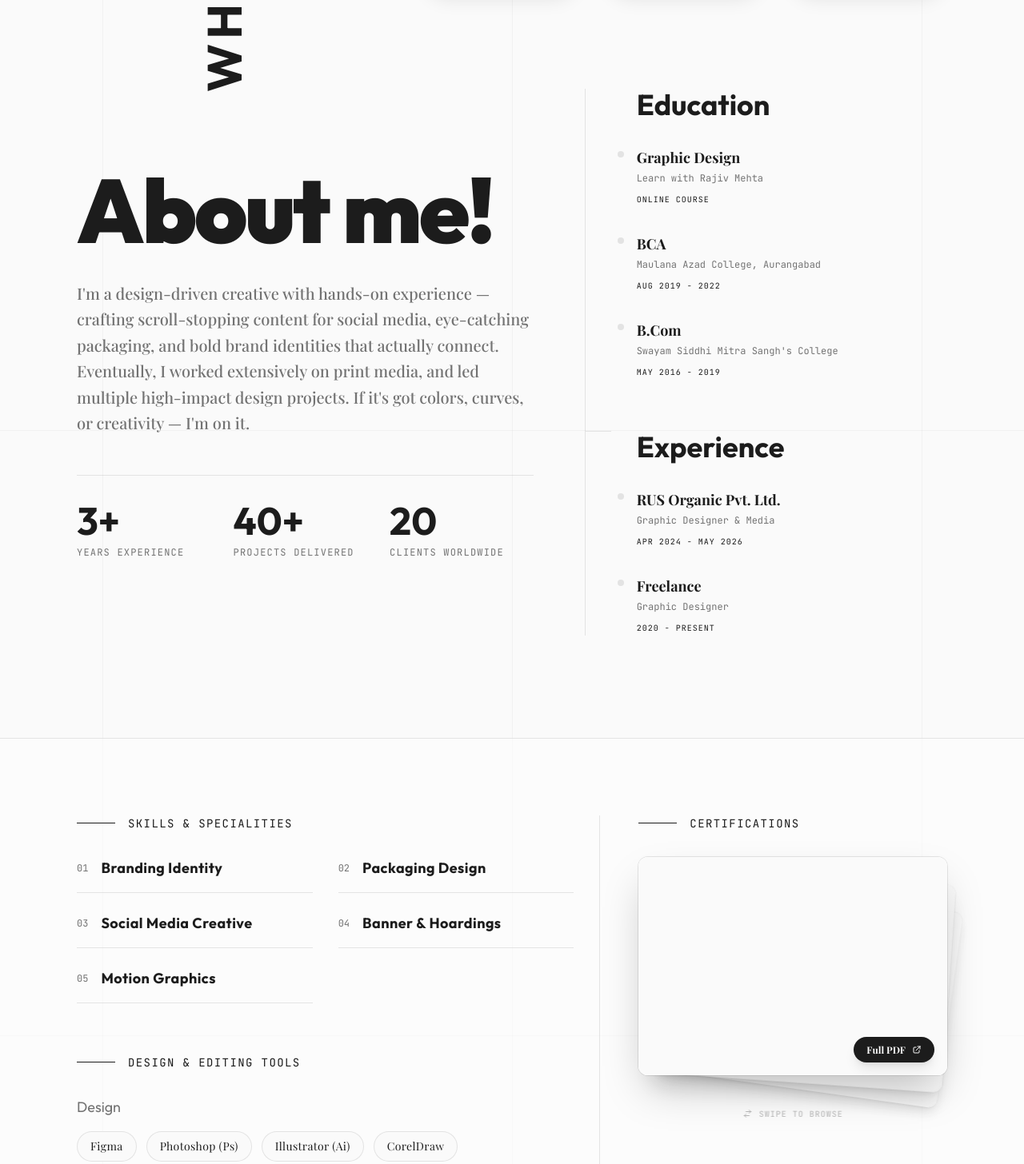
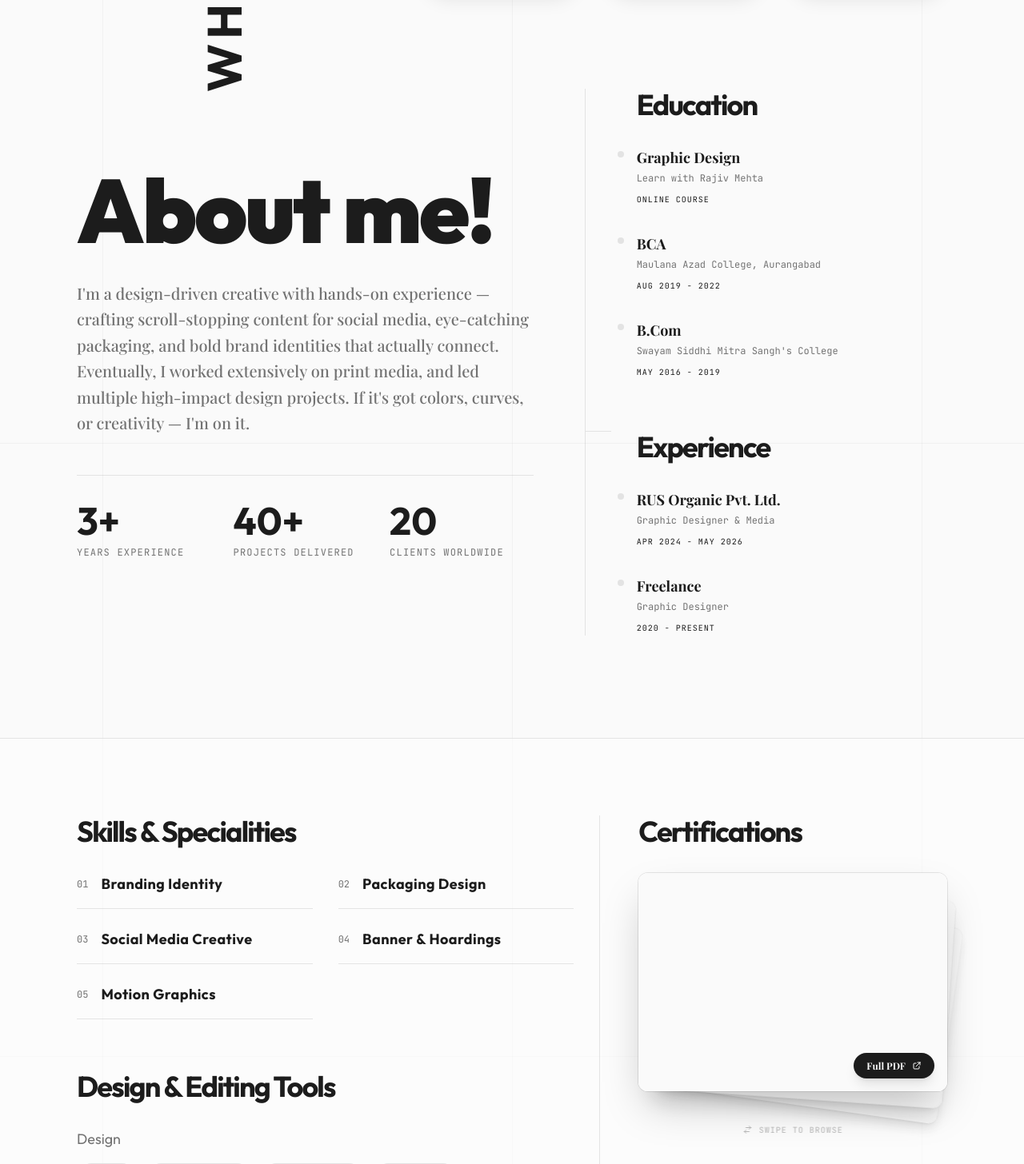
Before and after one commit to 7aQuib/Muhammad-Saquib-Portfolio, a Next.js app: page /about in a window 1280 px wide. Shown: the part 674-2130 px from the top of the page at 80% size. Built offline with nearby package versions, Linux system fonts and the light colour scheme; a web font is replaced by a local one.

Commit message:
style: update typography of About section headings

```diff
--- a/src/app/about/AboutContent.tsx
+++ b/src/app/about/AboutContent.tsx
@@ -201,7 +201,7 @@ export function AboutContent() {
             >
               {/* Education */}
               <motion.div variants={fadeUp}>
-                <h3 className="font-display font-bold text-3xl md:text-4xl mb-8">Education</h3>
+                <h3 className="font-display font-bold text-3xl md:text-4xl tracking-tighter mb-8">Education</h3>
                 <div className="space-y-8">
                   <div className="relative group">
                     <div className="absolute -left-6 top-1.5 w-2 h-2 rounded-full bg-border group-hover:bg-accent transition-colors"></div>
@@ -227,7 +227,7 @@ export function AboutContent() {
               {/* Experience */}
               <motion.div variants={fadeUp} className="relative">
                 <div className="absolute -left-16 top-0 w-8 h-px bg-border hidden lg:block"></div>
-                <h3 className="font-display font-bold text-3xl md:text-4xl mb-8">Experience</h3>
+                <h3 className="font-display font-bold text-3xl md:text-4xl tracking-tighter mb-8">Experience</h3>
                 <div className="space-y-8">
                   <div className="relative group">
                     <div className="absolute -left-6 top-1.5 w-2 h-2 rounded-full bg-border group-hover:bg-accent transition-colors"></div>
@@ -263,10 +263,7 @@ export function AboutContent() {
               >
                 {/* Skills */}
                 <motion.div variants={fadeUp}>
-                  <div className="flex items-center gap-4 mb-8">
-                    <div className="w-12 h-px bg-accent"></div>
-                    <h2 className="font-mono tracking-widest text-sm uppercase text-accent">Skills & Specialities</h2>
-                  </div>
+                  <h2 className="font-display font-bold text-3xl md:text-4xl tracking-tighter mb-8">Skills & Specialities</h2>
                   <div className="grid grid-cols-1 sm:grid-cols-2 gap-y-6 gap-x-8">
                     {[
                       { num: '01', title: 'Branding Identity' },
@@ -285,10 +282,7 @@ export function AboutContent() {
 
                 {/* Tools */}
                 <motion.div variants={fadeUp}>
-                  <div className="flex items-center gap-4 mb-8">
-                    <div className="w-12 h-px bg-accent"></div>
-                    <h2 className="font-mono tracking-widest text-sm uppercase text-accent">Design &amp; Editing Tools</h2>
-                  </div>
+                  <h2 className="font-display font-bold text-3xl md:text-4xl tracking-tighter mb-8">Design &amp; Editing Tools</h2>
 
                   <div className="space-y-8">
                     <div>
@@ -319,10 +313,7 @@ export function AboutContent() {
                 transition={{ duration: 0.8 }}
                 className="lg:col-span-5 lg:pl-12 lg:border-l lg:border-border"
               >
-                <div className="flex items-center gap-4 mb-8">
-                  <div className="w-12 h-px bg-accent"></div>
-                  <h2 className="font-mono tracking-widest text-sm uppercase text-accent">Certifications</h2>
-                </div>
+                  <h2 className="font-display font-bold text-3xl md:text-4xl tracking-tighter mb-8">Certifications</h2>
                 <CertificateStack />
               </motion.div>
 
```
